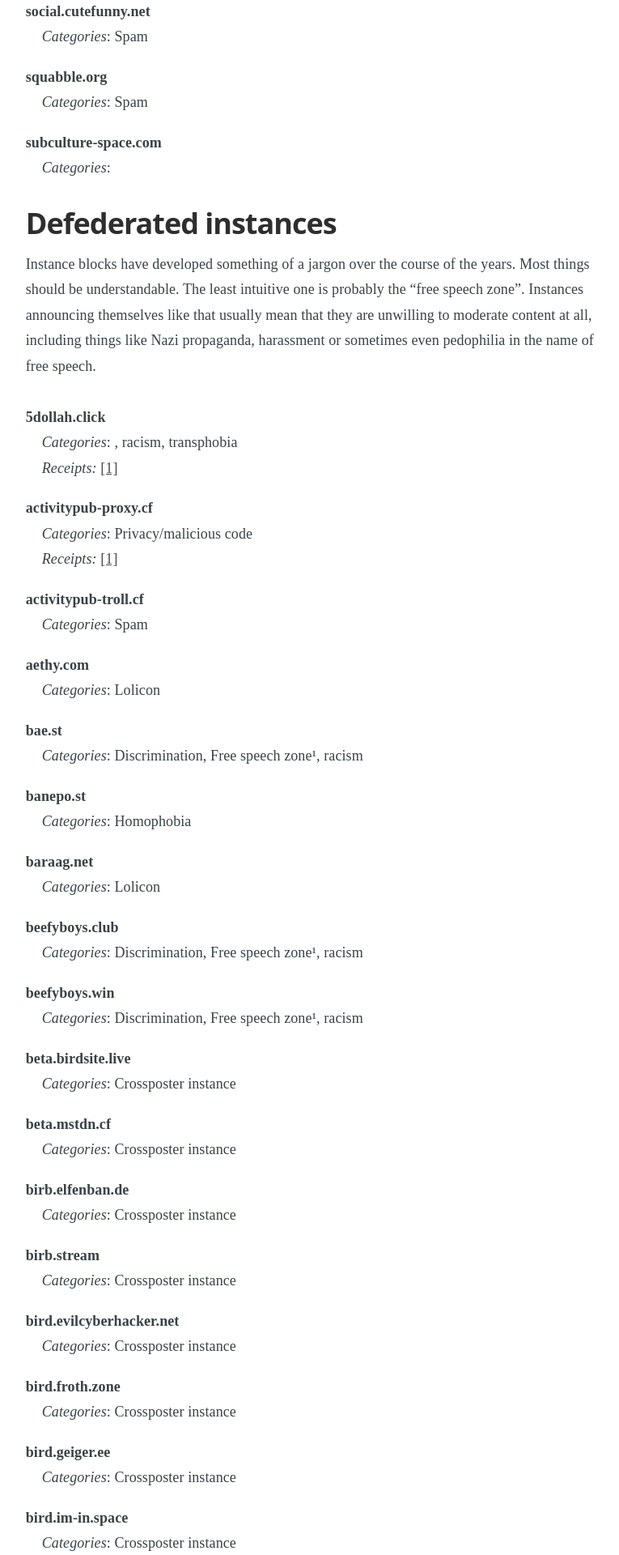
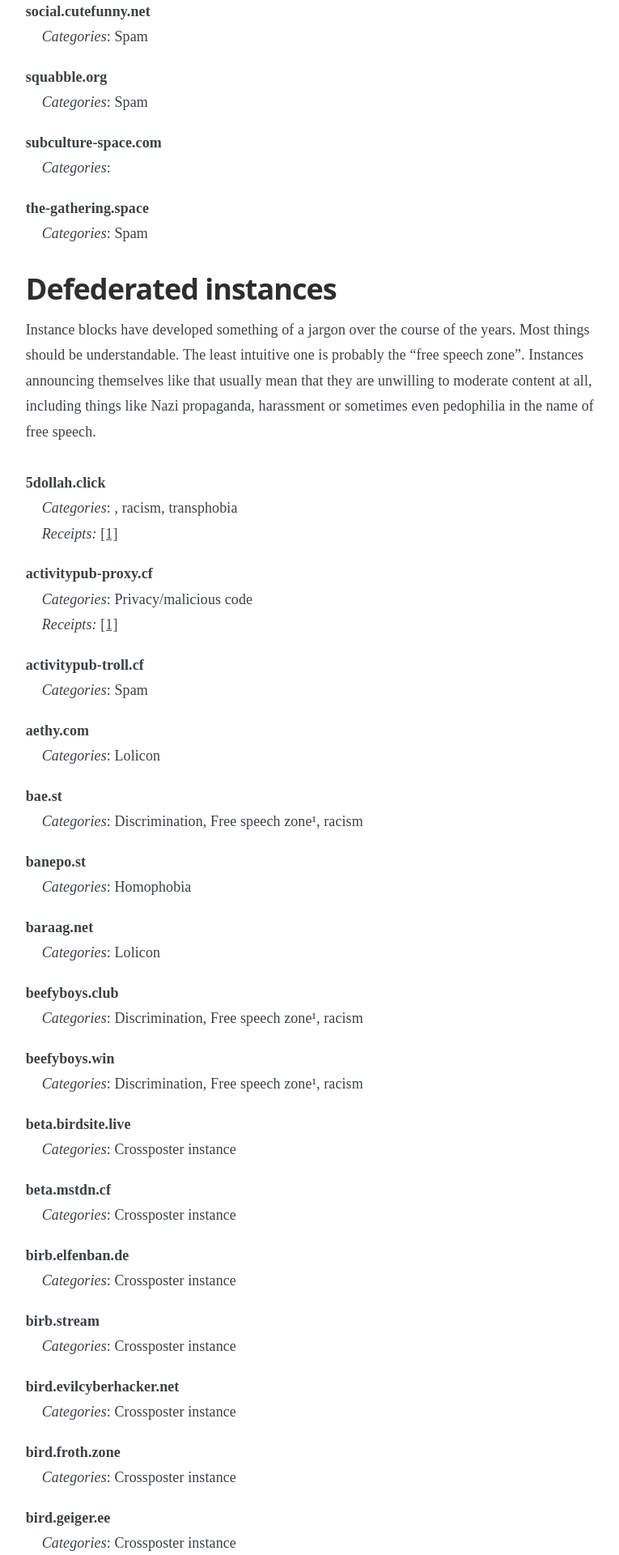
Before and after one commit to chaossocial/meta, a Jekyll site: the page built from federation.md, in a window 1280 px wide. Shown: the part 2126-4046 px from the top of the page at 81% size, without its empty margins (398-1163 px from the left). Built offline with Jekyll 4.4.1, drawn with Linux system fonts in a browser that asks for light colours; some of the changed text lies outside the part shown.

Commit message:
Limit the-gathering.space

```diff
--- a/_data/limited_instances.json
+++ b/_data/limited_instances.json
@@ -145,5 +145,14 @@
     "receipts": [],
     "comment_en": "",
     "comment_de": ""
+  },
+  {
+    "instance": "the-gathering.space",
+    "tags": [
+      "SPAM"
+    ],
+    "receipts": [],
+    "comment_en": "",
+    "comment_de": ""
   }
 ]
```
